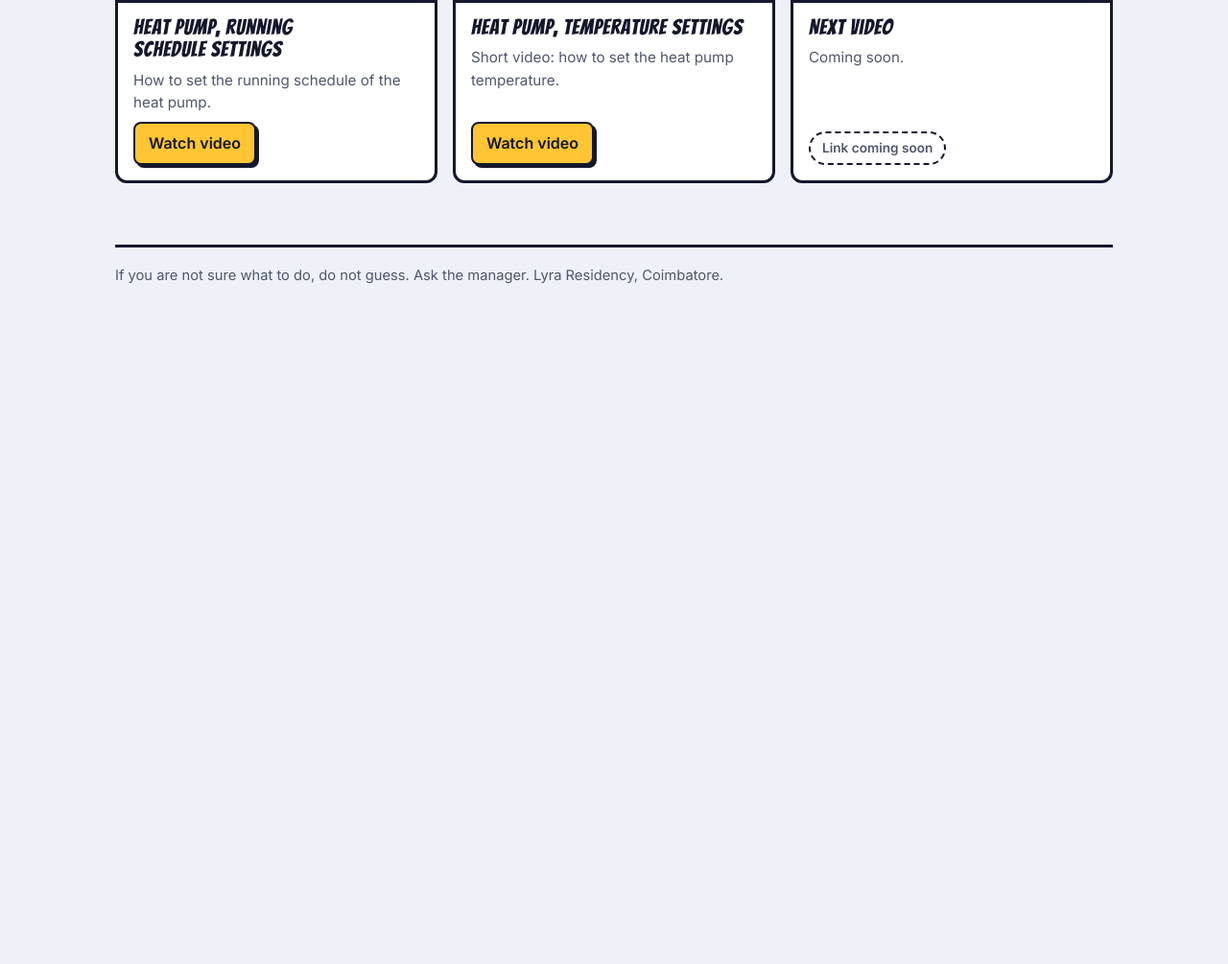
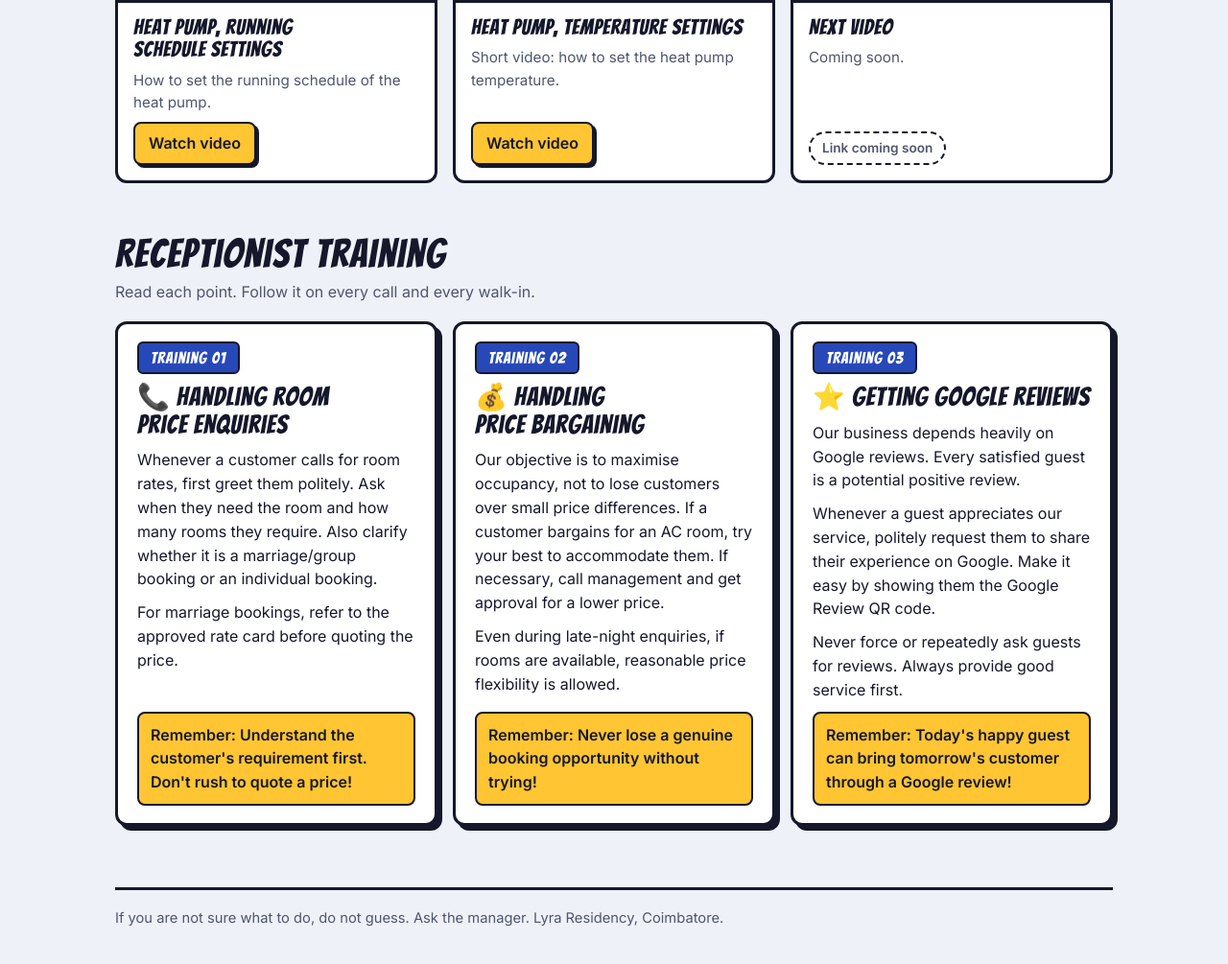
Before and after one commit to vkkeyan1711/Lyra-Residency, a plain HTML site: page training.html in a window 1280 px wide. Shown: the part 1575-2580 px from the top of the page at 96% size. Before the commit the page ends 1922 px from the top, so only its background shows below. Drawn offline with Linux system fonts and the light colour scheme.

Commit message:
Update training.html

```diff
--- a/training.html
+++ b/training.html
@@ -142,6 +142,13 @@ details.check p{margin:10px 0 0; padding:10px 12px; background:var(--sun); color
 .btn:hover{transform:translate(-1px,-1px); box-shadow:4px 4px 0 var(--line)}
 .pill{margin-top:auto; align-self:flex-start; font-weight:600; font-size:.85rem; padding:5px 12px; border:2.5px dashed var(--line); border-radius:999px; color:var(--muted)}
 
+/* training points */
+.points{display:grid; grid-template-columns:repeat(auto-fit,minmax(300px,1fr)); gap:16px}
+.point{background:var(--panel); border:3px solid var(--line); border-radius:12px; padding:18px 20px; display:flex; flex-direction:column; gap:10px; min-width:0; box-shadow:5px 5px 0 var(--line)}
+.point .tag{align-self:flex-start; font-family:var(--f-display); letter-spacing:.06em; font-size:1.05rem; background:var(--blue); color:var(--on-blue); padding:2px 12px; border-radius:6px; border:2.5px solid var(--line)}
+.point h3{font-size:1.7rem}
+.point p{margin:0; max-width:62ch}
+.point .rem{margin-top:auto; background:var(--sun); color:var(--on-sun); border:2.5px solid var(--line); border-radius:8px; padding:10px 12px; font-weight:600}
 footer{margin-top:64px; padding-top:18px; border-top:3px solid var(--line); color:var(--muted); font-size:.92rem}
 @media (prefers-reduced-motion:reduce){html{scroll-behavior:auto}.index a:hover,.btn:hover{transform:none}}
 </style>
@@ -152,6 +159,7 @@ footer{margin-top:64px; padding-top:18px; border-top:3px solid var(--line); colo
     <nav aria-label="Sections"><ul>
       <li><a href="#rates">Rate card</a></li>
       <li><a href="#videos">Videos</a></li>
+      <li><a href="#training">Training</a></li>
     </ul></nav>
   </div>
 </header>
@@ -161,7 +169,7 @@ footer{margin-top:64px; padding-top:18px; border-top:3px solid var(--line); colo
     <h1>Welcome to the front desk</h1>
     <p>Learn the room rates and the payment rule. Then watch every training video before you work a shift.</p>
     <div class="steps" aria-label="How to use this page">
-      <span>1. Learn the rates</span><span>2. Watch the videos</span>
+      <span>1. Learn the rates</span><span>2. Watch the videos</span><span>3. Read the training points</span>
     </div>
   </section>
 
@@ -178,6 +186,35 @@ footer{margin-top:64px; padding-top:18px; border-top:3px solid var(--line); colo
     <h2 class="sec">Training videos</h2>
     <p class="sec-sub">Watch these before you work a night shift. Each video opens in a new tab.</p>
     <div class="videos" id="video-list"></div>
+  </section>
+
+  <section id="training" class="case" style="margin-top:0">
+    <h2 class="sec">Receptionist training</h2>
+    <p class="sec-sub">Read each point. Follow it on every call and every walk-in.</p>
+    <div class="points">
+      <article class="point">
+        <span class="tag">Training 01</span>
+        <h3>📞 Handling room price enquiries</h3>
+        <p>Whenever a customer calls for room rates, first greet them politely. Ask when they need the room and how many rooms they require. Also clarify whether it is a marriage/group booking or an individual booking.</p>
+        <p>For marriage bookings, refer to the approved rate card before quoting the price.</p>
+        <div class="rem">Remember: Understand the customer's requirement first. Don't rush to quote a price!</div>
+      </article>
+      <article class="point">
+        <span class="tag">Training 02</span>
+        <h3>💰 Handling price bargaining</h3>
+        <p>Our objective is to maximise occupancy, not to lose customers over small price differences. If a customer bargains for an AC room, try your best to accommodate them. If necessary, call management and get approval for a lower price.</p>
+        <p>Even during late-night enquiries, if rooms are available, reasonable price flexibility is allowed.</p>
+        <div class="rem">Remember: Never lose a genuine booking opportunity without trying!</div>
+      </article>
+      <article class="point">
+        <span class="tag">Training 03</span>
+        <h3>⭐ Getting Google reviews</h3>
+        <p>Our business depends heavily on Google reviews. Every satisfied guest is a potential positive review.</p>
+        <p>Whenever a guest appreciates our service, politely request them to share their experience on Google. Make it easy by showing them the Google Review QR code.</p>
+        <p>Never force or repeatedly ask guests for reviews. Always provide good service first.</p>
+        <div class="rem">Remember: Today's happy guest can bring tomorrow's customer through a Google review!</div>
+      </article>
+    </div>
   </section>
 
   <footer>If you are not sure what to do, do not guess. Ask the manager. Lyra Residency, Coimbatore.</footer>
```
